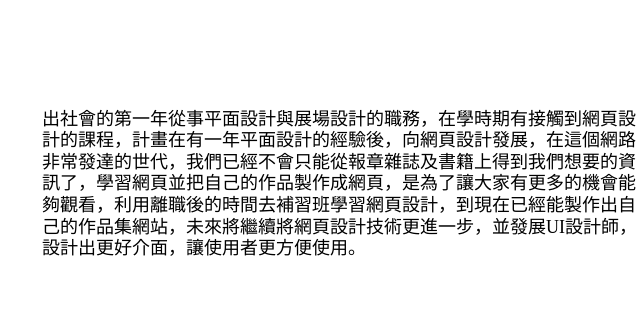
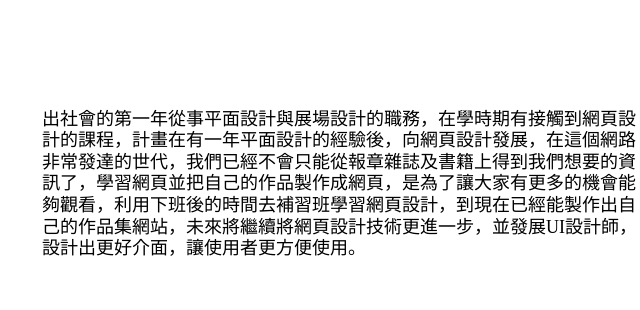
Before and after one commit to girl83921/RebeccaJhuang, a plain HTML site: page plan.html in a window 1280 px wide. Shown: the part 285-595 px from the top of the page, 407-1047 px from the left. Drawn offline with Linux system fonts and the light colour scheme.

Commit message:
plan內容更改

```diff
--- a/plan.html
+++ b/plan.html
@@ -23,7 +23,7 @@
 <div class="eyes"></div>
 
 <div class="p">
-<p>出社會的第一年從事平面設計與展場設計的職務，在學時期有接觸到網頁設計的課程，計畫在有一年平面設計的經驗後，向網頁設計發展，在這個網路非常發達的世代，我們已經不會只能從報章雜誌及書籍上得到我們想要的資訊了，學習網頁並把自己的作品製作成網頁，是為了讓大家有更多的機會能夠觀看，利用離職後的時間去補習班學習網頁設計，到現在已經能製作出自己的作品集網站，未來將繼續將網頁設計技術更進一步，並發展UI設計師，設計出更好介面，讓使用者更方便使用。</p>
+<p>出社會的第一年從事平面設計與展場設計的職務，在學時期有接觸到網頁設計的課程，計畫在有一年平面設計的經驗後，向網頁設計發展，在這個網路非常發達的世代，我們已經不會只能從報章雜誌及書籍上得到我們想要的資訊了，學習網頁並把自己的作品製作成網頁，是為了讓大家有更多的機會能夠觀看，利用下班後的時間去補習班學習網頁設計，到現在已經能製作出自己的作品集網站，未來將繼續將網頁設計技術更進一步，並發展UI設計師，設計出更好介面，讓使用者更方便使用。</p>
 </div>
 
 
```
